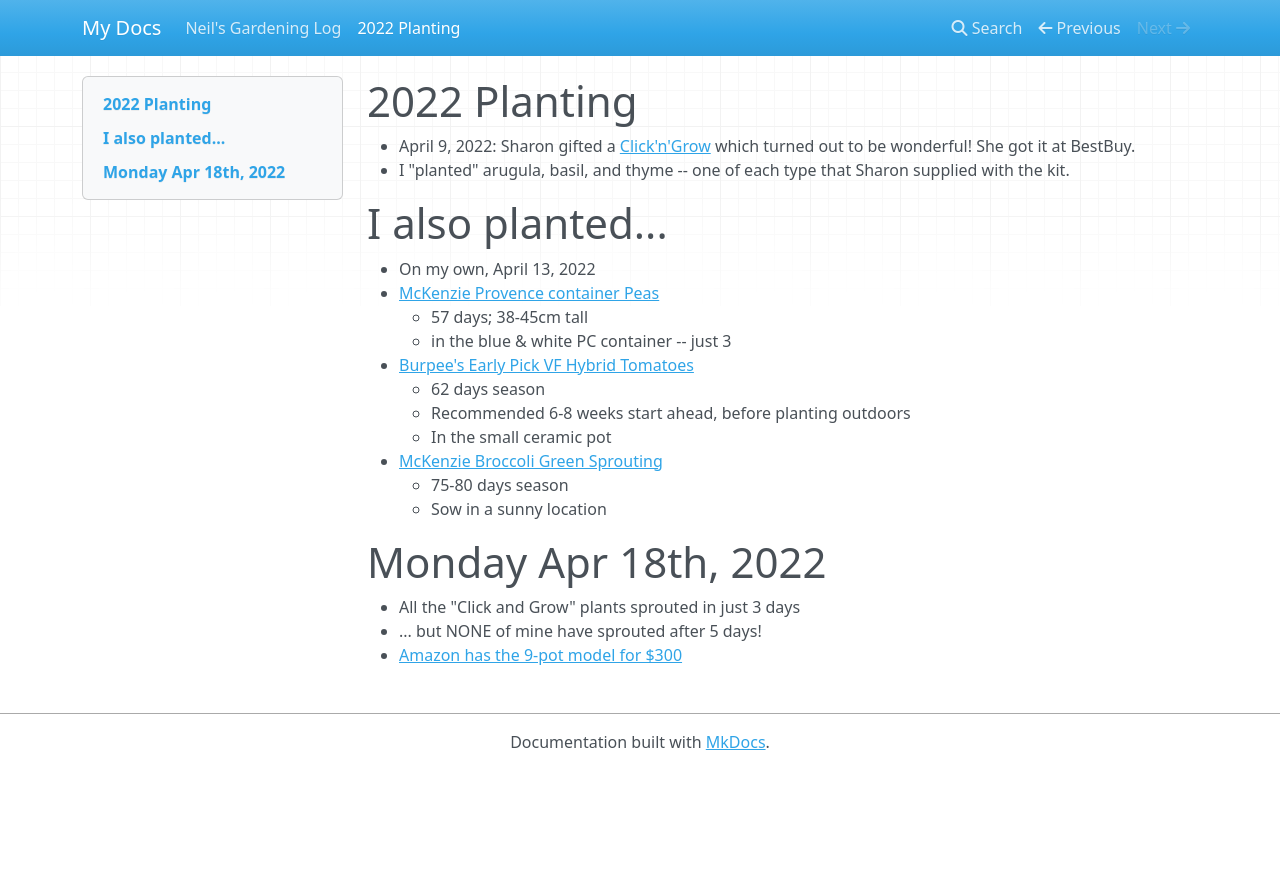
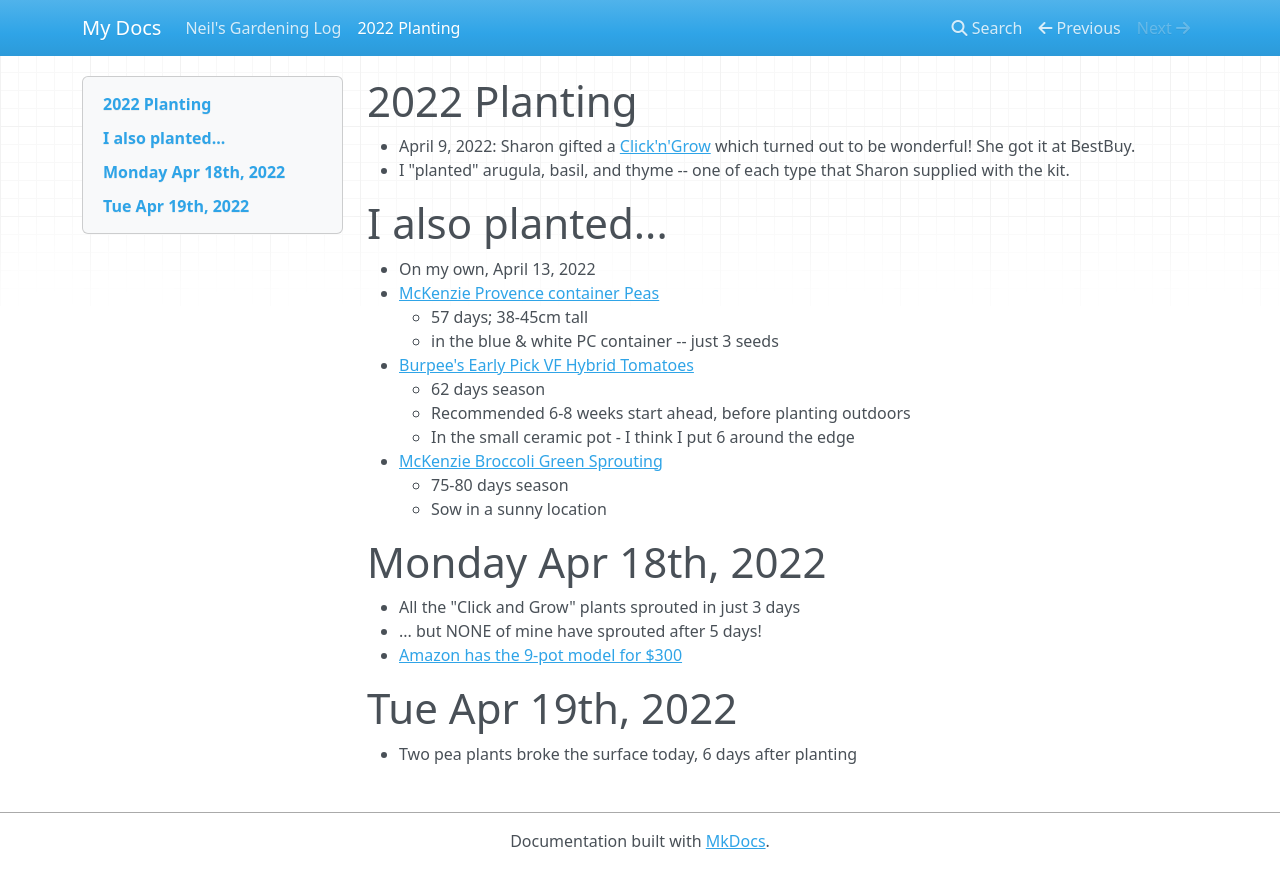
Before and after one commit to nmacgreg/gardenLog, an MkDocs documentation site: the page built from docs/2022planting.md, in a window 1280 px wide. Shown: the top 888 px of the page. Built offline with MkDocs 1.6.1, drawn with Linux system fonts in a browser that asks for light colours; nearby versions of some CDN libraries.

Commit message:
Peas sprouted today

```diff
--- a/docs/2022planting.md
+++ b/docs/2022planting.md
@@ -8,11 +8,11 @@
 * On my own, April 13, 2022
 * [McKenzie Provence container Peas](https://mckenzieseeds.com/search?type=product&q=131010)
     * 57 days; 38-45cm tall
-    * in the blue & white PC container -- just 3
+    * in the blue & white PC container -- just 3 seeds
 * [Burpee's Early Pick VF Hybrid Tomatoes](https://www.burpee.com/tomato-burpees-early-pick-vf-hybrid-prod001174.html)
     * 62 days season
     * Recommended 6-8 weeks start ahead, before planting outdoors
-    * In the small ceramic pot
+    * In the small ceramic pot - I think I put 6 around the edge
 * [McKenzie Broccoli Green Sprouting](https://mckenzieseeds.com/pages/search-results-page?q=139781)
     * 75-80 days season
     * Sow in a sunny location
@@ -22,3 +22,7 @@
 * All the "Click and Grow" plants sprouted in just 3 days
 * ... but NONE of mine have sprouted after 5 days!
 * [Amazon has the 9-pot model for $300](https://www.amazon.ca/Click-Grow-Garden-Gardening-Lettuce/dp/B076CL2RQF/ref=sr_1_8?keywords=click+and+grow&qid=1650294156&sprefix=click+%2Caps%2C315&sr=8-8)
+
+# Tue Apr 19th, 2022
+
+* Two pea plants broke the surface today, 6 days after planting
```
